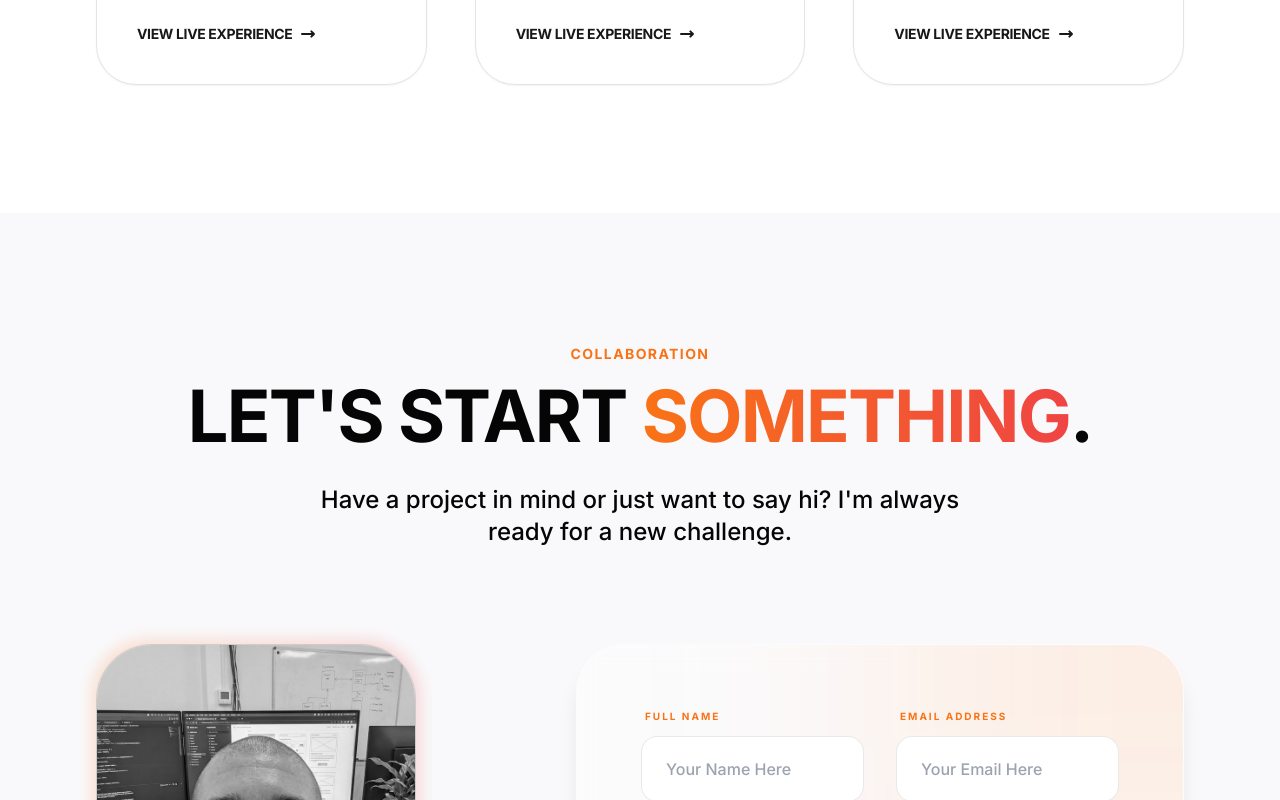
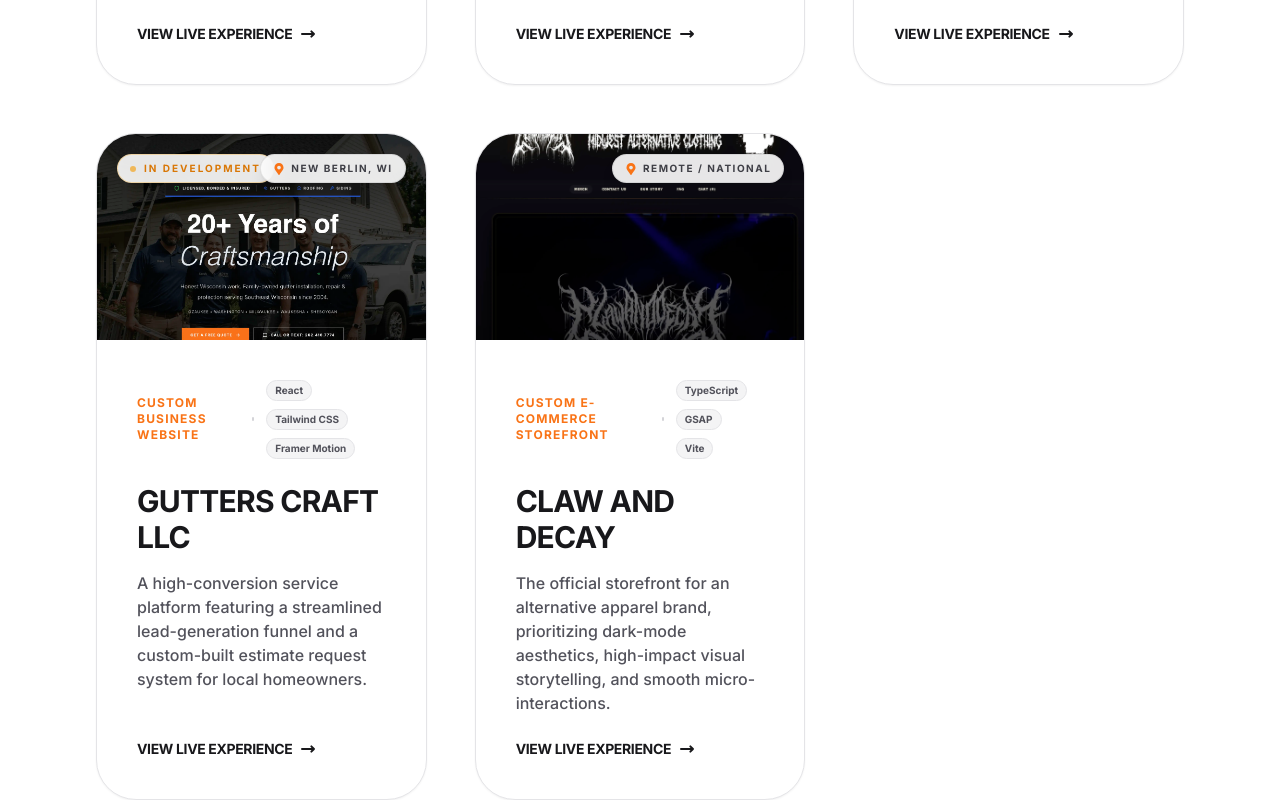
Before and after one commit to ZachAH/Portfolio_2025, a React (Vite) app: page / in a window 1280 px wide. Shown: the part 6220-7020 px from the top of the page. Built offline with nearby package versions, Linux system fonts and the light colour scheme; no server answers.

Commit message:
added projects

```diff
--- a/src/components/Projects.jsx
+++ b/src/components/Projects.jsx
@@ -49,6 +49,31 @@ const projectsData = [
     tags: ["React", "Node.js", "Firebase", "Stripe"],
     testimonial: null, // TODO: add real client quote when available
   },
+  {
+    id: 11,
+    title: "Gutters Craft LLC",
+    category: "Custom Business Website",
+    isDevelopment: true,
+    location: "New Berlin, WI",
+    description: "A high-conversion service platform featuring a streamlined lead-generation funnel and a custom-built estimate request system for local homeowners.",
+    csDescription: "Developed a performance-focused service site with a focus on local SEO and mobile-first lead capture. Implemented custom forms and interactive service mapping to drive customer inquiries.",
+    image: "/gutterscraftllc.webp",
+    link: "https://gutterscraftllc.com/", // Update this if you have a different production/preview link
+    tags: ["React", "Tailwind CSS", "Framer Motion", "Vite"],
+    testimonial: null,
+  },
+  {
+    id: 10,
+    title: "Claw and Decay",
+    category: "Custom E-Commerce Storefront",
+    location: "Remote / National",
+    description: "The official storefront for an alternative apparel brand, prioritizing dark-mode aesthetics, high-impact visual storytelling, and smooth micro-interactions.",
+    csDescription: "Engineered a high-fidelity e-commerce experience using GSAP for sophisticated animations and Vite for near-instant load times. Focused on maintaining brand identity through custom UI components and unique product layouts.",
+    image: "/clawanddecay.webp",
+    link: "https://clawanddecay.com/",
+    tags: ["TypeScript", "GSAP", "Vite", "Tailwind CSS"],
+    testimonial: null,
+  }
 ];
 
 const Projects = ({ handleMouseEnter, handleMouseLeave }) => {
```
Also changed, not shown: public/clawanddecay.webp (added), public/gutterscraftllc.webp (added).
